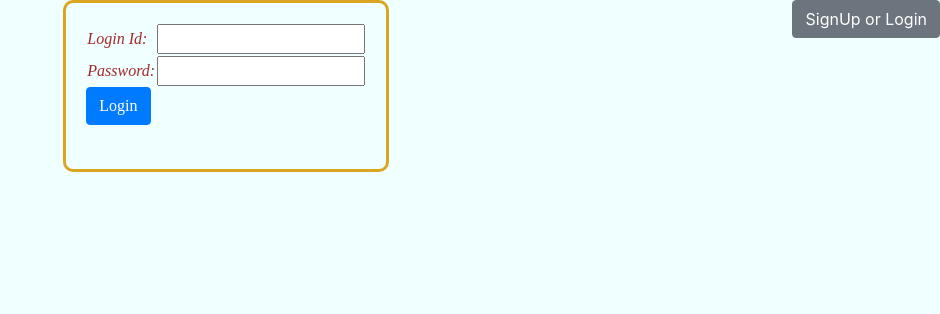
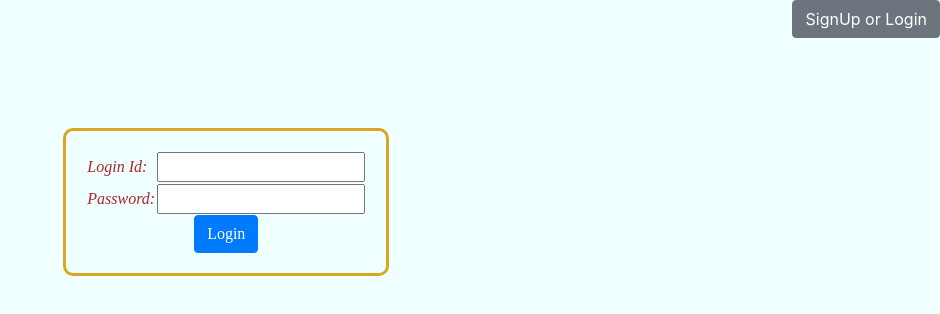
Before and after one commit to being-varun/portfolio, a React (Create React App) app: page / in a window 1280 px wide. Shown: the top 314 px of the page, without its empty margins (340-1280 px from the left). Built offline with nearby package versions, Linux system fonts and the light colour scheme.

Commit message:
Learning 06

```diff
--- a/src/css/App.css
+++ b/src/css/App.css
@@ -7,7 +7,7 @@
     color:brown;
     font-family:cursive;
     font-style: italic;
-
+    margin: 10%;
 }
 .login-signup-btn{
     float:right;
--- a/src/login.js
+++ b/src/login.js
@@ -22,14 +22,12 @@ const login = () => {
                     </td>
                 </tr>
                 <tr>
-
-                        <button class="btn btn-primary login-btn">Login</button>
-
                 </tr>
             </table>
 
+            <button class="btn btn-primary ">Login</button>
+
             <br />
-
 
         </>
     )
```
Lines whose indentation alone changed are shown as unchanged.
